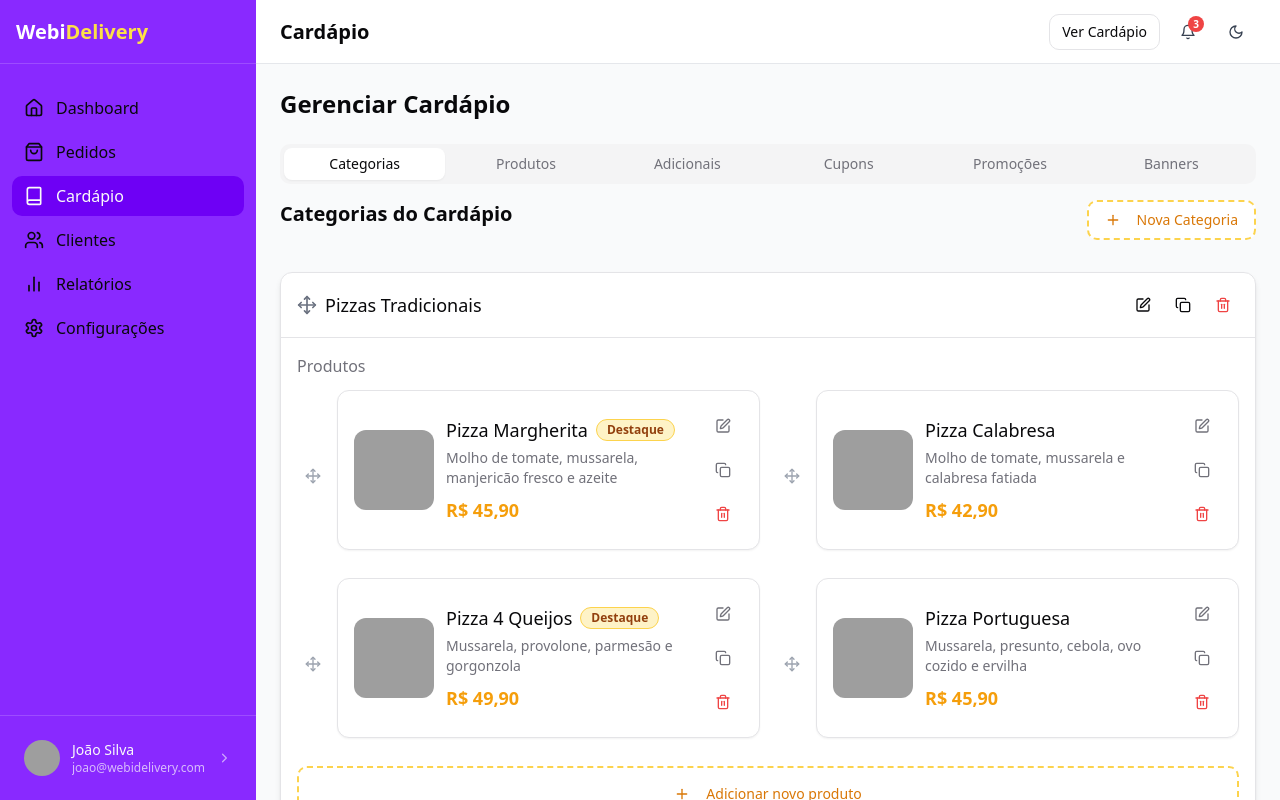
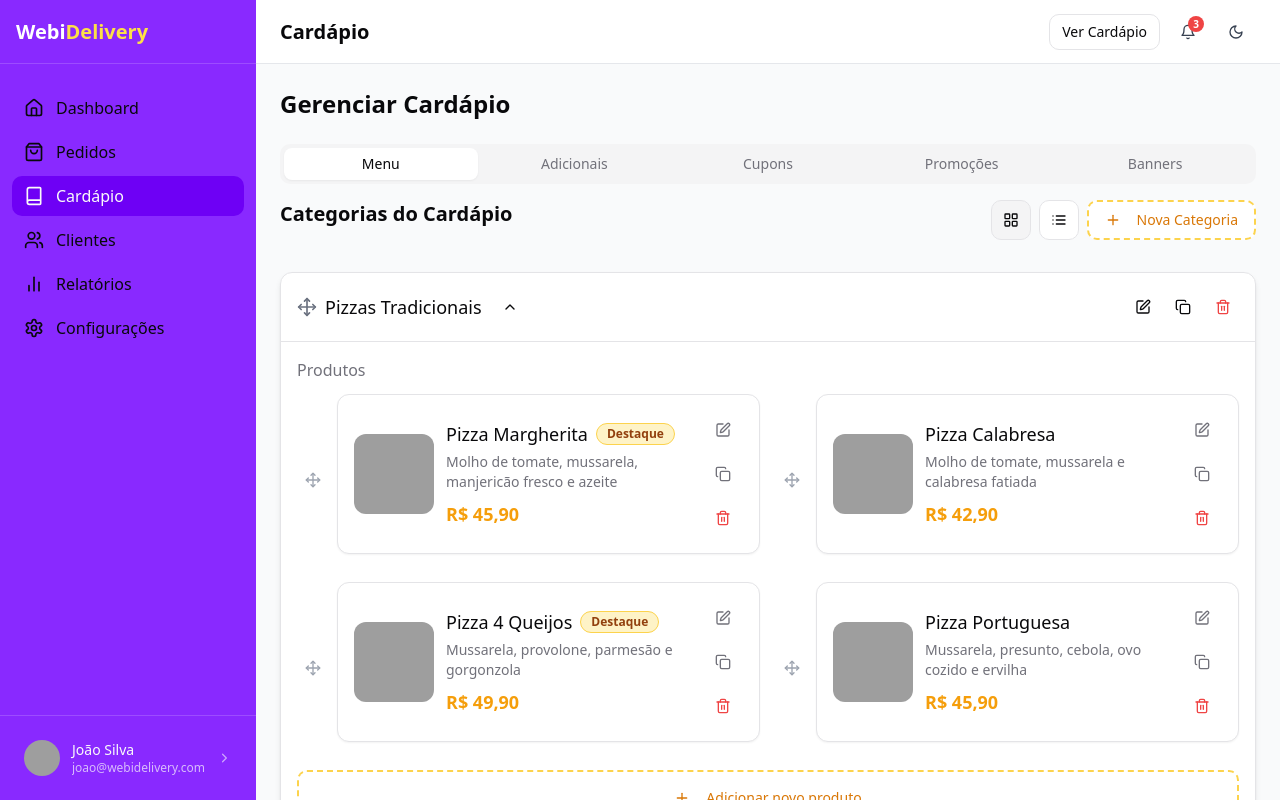
Before and after one commit to Uilgo/webi-admin-delivery-44, a React (Vite) app: page /admin/cardapio in a window 1280 px wide. Built offline with nearby package versions, Linux system fonts and the light colour scheme; grey boxes are pictures that could not be loaded.

Commit message:
Refactor menu tabs and add list view
- Removed the "Produtos" tab and renamed "Categorias" to "Menu" in `MenuTabs.tsx` and `Menu.tsx`.
- Implemented a card-based list view for categories and products in `UnifiedMenuView.tsx`.
- Added an icon to minimize category sections for better ordering control.

```diff
--- a/src/components/cardapio/MenuTabs.tsx
+++ b/src/components/cardapio/MenuTabs.tsx
@@ -12,10 +12,9 @@ export function MenuTabs({ children }: MenuTabsProps) {
         <h2 className="text-2xl font-bold">Gerenciar Cardápio</h2>
       </div>
 
-      <Tabs defaultValue="categorias" className="w-full">
-        <TabsList className="grid grid-cols-3 md:grid-cols-6 mb-4">
-          <TabsTrigger value="categorias">Categorias</TabsTrigger>
-          <TabsTrigger value="produtos">Produtos</TabsTrigger>
+      <Tabs defaultValue="menu" className="w-full">
+        <TabsList className="grid grid-cols-5 md:grid-cols-5 mb-4">
+          <TabsTrigger value="menu">Menu</TabsTrigger>
           <TabsTrigger value="adicionais">Adicionais</TabsTrigger>
           <TabsTrigger value="cupons">Cupons</TabsTrigger>
           <TabsTrigger value="promocoes">Promoções</TabsTrigger>
--- a/src/components/cardapio/UnifiedMenuView.tsx
+++ b/src/components/cardapio/UnifiedMenuView.tsx
@@ -1,6 +1,6 @@
 import { useState, useMemo } from "react";
 import { Button } from "@/components/ui/button";
-import { Edit, Plus, Trash2, Copy, Move } from "lucide-react";
+import { Edit, Plus, Trash2, Copy, Move, List, LayoutGrid, ChevronDown, ChevronUp } from "lucide-react";
 import { Card, CardContent } from "@/components/ui/card";
 import { Badge } from "@/components/ui/badge";
 import { CategoryFormModal } from "./CategoryFormModal";
@@ -12,6 +12,19 @@ import { Tooltip, TooltipContent, TooltipProvider, TooltipTrigger } from "@/comp
 import { Product } from "./ProductList";
 import { Category } from "./CategoryList";
 import { DragDropContext, Droppable, Draggable } from "react-beautiful-dnd";
+import {
+  Table,
+  TableBody,
+  TableCell,
+  TableHead,
+  TableHeader,
+  TableRow
+} from "@/components/ui/table";
+import {
+  Collapsible,
+  CollapsibleContent,
+  CollapsibleTrigger,
+} from "@/components/ui/collapsible";
 
 // Dados de exemplo de categorias (igual ao CategoryList.tsx)
 const categories: Category[] = [
@@ -236,6 +249,15 @@ export function UnifiedMenuView() {
   const [isProductModalOpen, setIsProductModalOpen] = useState(false);
   const [deleteModalOpen, setDeleteModalOpen] = useState(false);
   const [itemToDelete, setItemToDelete] = useState<{type: 'category' | 'product', item: Category | Product} | null>(null);
+  const [viewMode, setViewMode] = useState<'card' | 'list'>('card');
+  const [collapsedCategories, setCollapsedCategories] = useState<Record<string, boolean>>({});
+
+  const toggleCategoryCollapse = (categoryId: string) => {
+    setCollapsedCategories(prev => ({
+      ...prev,
+      [categoryId]: !prev[categoryId]
+    }));
+  };
 
   const handleAddCategory = () => {
     setEditingCategory(null);
@@ -410,10 +432,82 @@ export function UnifiedMenuView() {
     setProductList(updatedProductList);
   };
 
+  // Render a product in list view
+  const renderProductListItem = (product: Product) => (
+    <TableRow key={product.id}>
+      <TableCell className="w-12">
+        <Avatar className="h-9 w-9 rounded-md">
+          <AvatarImage src={product.imageUrl} alt={product.name} />
+          <AvatarFallback className="rounded-md">{product.name.substring(0, 2).toUpperCase()}</AvatarFallback>
+        </Avatar>
+      </TableCell>
+      <TableCell className="font-medium">
+        <TooltipProvider>
+          <Tooltip>
+            <TooltipTrigger asChild>
+              <span className="truncate block max-w-[150px]">{product.name}</span>
+            </TooltipTrigger>
+            <TooltipContent>
+              <p>{product.name}</p>
+            </TooltipContent>
+          </Tooltip>
+        </TooltipProvider>
+      </TableCell>
+      <TableCell>
+        <TooltipProvider>
+          <Tooltip>
+            <TooltipTrigger asChild>
+              <span className="truncate block max-w-[250px]">{product.description}</span>
+            </TooltipTrigger>
+            <TooltipContent>
+              <p className="max-w-xs">{product.description}</p>
+            </TooltipContent>
+          </Tooltip>
+        </TooltipProvider>
+      </TableCell>
+      <TableCell>{product.price}</TableCell>
+      <TableCell>
+        {product.featured && (
+          <Badge className="bg-amber-100 text-amber-800">Destaque</Badge>
+        )}
+      </TableCell>
+      <TableCell className="text-right">
+        <div className="flex justify-end gap-1">
+          <Button variant="ghost" size="icon" onClick={() => handleEditProduct(product)}>
+            <Edit className="h-4 w-4" />
+          </Button>
+          <Button variant="ghost" size="icon" onClick={() => handleDuplicateProduct(product)}>
+            <Copy className="h-4 w-4" />
+          </Button>
+          <Button variant="ghost" size="icon" onClick={() => handleDeleteProduct(product)}>
+            <Trash2 className="h-4 w-4 text-destructive" />
+          </Button>
+        </div>
+      </TableCell>
+    </TableRow>
+  );
+
   return (
     <div className="space-y-8">
       <div className="flex justify-between mb-6">
         <h2 className="text-xl font-bold">Categorias do Cardápio</h2>
+        <div className="flex gap-2">
+          <Button
+            variant="outline"
+            size="icon"
+            className={viewMode === 'card' ? 'bg-muted' : ''}
+            onClick={() => setViewMode('card')}
+          >
+            <LayoutGrid className="h-4 w-4" />
+          </Button>
+          <Button
+            variant="outline"
+            size="icon"
+            className={viewMode === 'list' ? 'bg-muted' : ''}
+            onClick={() => setViewMode('list')}
+          >
+            <List className="h-4 w-4" />
+          </Button>
           <Button
             variant="outline"
             className="border-dashed border-2 border-amber-300 hover:border-amber-400 text-amber-600 hover:text-amber-700 dark:border-amber-700 dark:hover:border-amber-600 dark:text-amber-500 dark:hover:text-amber-400"
@@ -422,6 +516,7 @@ export function UnifiedMenuView() {
             <Plus className="h-4 w-4 mr-2" />
             Nova Categoria
           </Button>
+        </div>
       </div>
 
       {/* Drag and Drop Context para Categorias */}
@@ -445,14 +540,23 @@ export function UnifiedMenuView() {
                       {...provided.draggableProps}
                       className="mb-10 animate-fade-in"
                     >
+                      <Collapsible open={!collapsedCategories[category.id]}>
                         <Card className="bg-white dark:bg-gray-800 shadow-md overflow-hidden">
-                        {/* Cabeçalho da categoria com handle de drag */}
+                          {/* Cabeçalho da categoria com handle de drag e toggle collapse */}
                           <div className="p-4 flex items-center justify-between border-b">
                             <div className="flex items-center gap-2">
                               <div {...provided.dragHandleProps}>
                                 <Move className="h-5 w-5 text-gray-500 cursor-move" />
                               </div>
                               <h3 className="text-lg font-medium">{category.name}</h3>
+                              <CollapsibleTrigger asChild>
+                                <Button variant="ghost" size="sm" onClick={() => toggleCategoryCollapse(category.id)}>
+                                  {collapsedCategories[category.id] ?
+                                    <ChevronDown className="h-4 w-4" /> :
+                                    <ChevronUp className="h-4 w-4" />
+                                  }
+                                </Button>
+                              </CollapsibleTrigger>
                             </div>
                             <div className="flex gap-2">
                               <Button variant="ghost" size="icon" className="h-8 w-8" onClick={() => handleEditCategory(category)}>
@@ -467,13 +571,15 @@ export function UnifiedMenuView() {
                             </div>
                           </div>
 
+                          <CollapsibleContent>
                             {/* Produtos da categoria - Com contexto DND separado */}
                             <div className="p-4">
                               <div className="flex items-center justify-between mb-3">
                                 <h4 className="text-md font-medium text-muted-foreground">Produtos</h4>
                               </div>
 
-                          {/* Contexto separado para drag and drop de produtos */}
+                              {viewMode === 'card' ? (
+                                /* Card view - Com drag and drop */
                                 <DragDropContext onDragEnd={(result) => handleProductDragEnd(result, category.name)}>
                                   <Droppable droppableId={`products-${category.id}`} type={`products-${category.id}`}>
                                     {(provided) => (
@@ -527,6 +633,36 @@ export function UnifiedMenuView() {
                                     )}
                                   </Droppable>
                                 </DragDropContext>
+                              ) : (
+                                /* List view */
+                                <div className="border rounded-lg overflow-hidden">
+                                  <Table>
+                                    <TableHeader>
+                                      <TableRow>
+                                        <TableHead className="w-12"></TableHead>
+                                        <TableHead>Nome</TableHead>
+                                        <TableHead>Descrição</TableHead>
+                                        <TableHead>Preço</TableHead>
+                                        <TableHead>Status</TableHead>
+                                        <TableHead className="text-right">Ações</TableHead>
+                                      </TableRow>
+                                    </TableHeader>
+                                    <TableBody>
+                                      {productsByCategory[category.name]?.length > 0 ? (
+                                        productsByCategory[category.name].map(product =>
+                                          renderProductListItem(product)
+                                        )
+                                      ) : (
+                                        <TableRow>
+                                          <TableCell colSpan={6} className="h-24 text-center">
+                                            Nenhum produto nesta categoria
+                                          </TableCell>
+                                        </TableRow>
+                                      )}
+                                    </TableBody>
+                                  </Table>
+                                </div>
+                              )}
 
                               {/* Botão para adicionar novo produto */}
                               <div className="mt-4">
@@ -540,7 +676,9 @@ export function UnifiedMenuView() {
                                 </Button>
                               </div>
                             </div>
+                          </CollapsibleContent>
                         </Card>
+                      </Collapsible>
                     </div>
                   )}
                 </Draggable>
--- a/src/pages/admin/Menu.tsx
+++ b/src/pages/admin/Menu.tsx
@@ -8,14 +8,8 @@ import { Card } from "@/components/ui/card";
 const Menu = () => {
   return (
     <MenuTabs>
-      <TabsContent value="categorias" className="mt-4">
+      <TabsContent value="menu" className="mt-4">
         <UnifiedMenuView />
-      </TabsContent>
-
-      <TabsContent value="produtos" className="mt-4">
-        <Card className="p-6">
-          <UnifiedMenuView />
-        </Card>
       </TabsContent>
 
       <TabsContent value="adicionais" className="mt-4">
```
Lines whose indentation alone changed are shown as unchanged.
